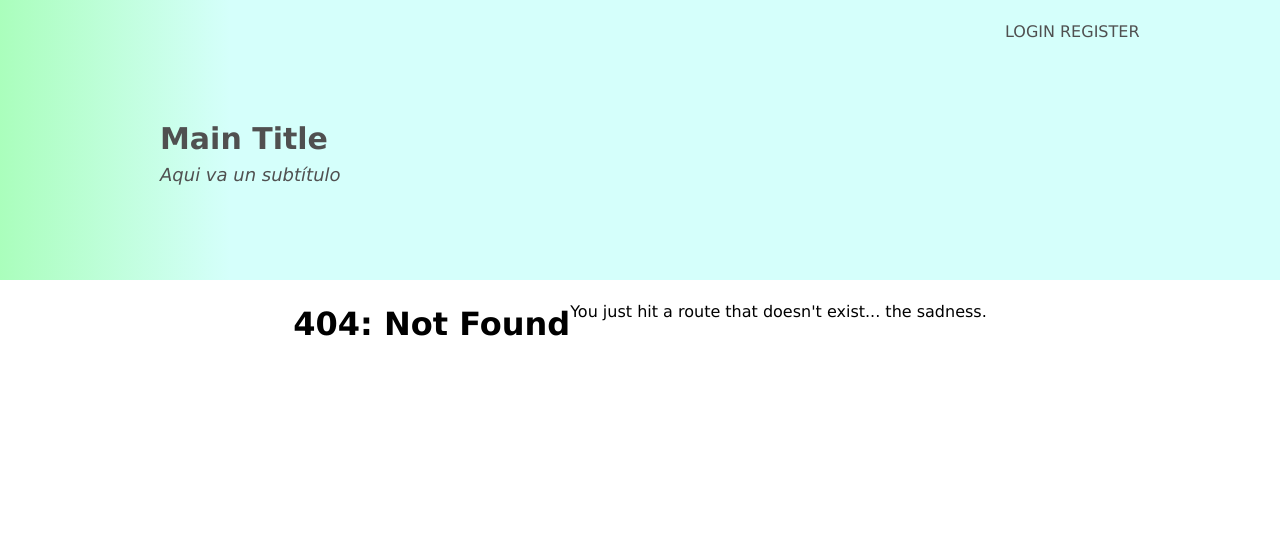
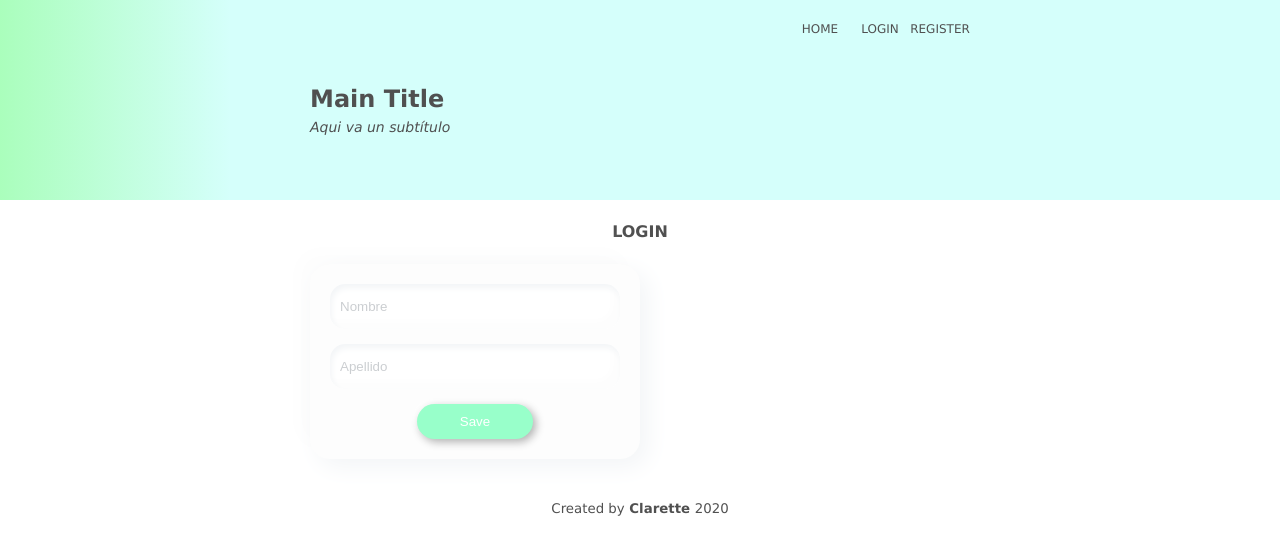
Before and after one commit to cterrasid/hotel-app, a Gatsby site: page /login in a window 1280 px wide. Before the commit this address had no page. Built offline with nearby package versions, Linux system fonts and the light colour scheme; Gatsby itself is replaced by a stand-in of ours.

Commit message:
Created login page with basic form

```diff
--- /dev/null
+++ b/src/components/Footer/index.js
@@ -0,0 +1,24 @@
+import React from "react"
+import { Wrapper } from "../Layout/styles"
+
+export default function Footer() {
+  return (
+    <footer>
+      <Wrapper>
+        <small>
+          Created by
+          <strong>
+            <a
+              href="https://www.linkedin.com/in/clarette-terrasi-diaz/"
+              target="_blank"
+              rel="noopener noreferrer"
+            >
+              {" Clarette "}
+            </a>
+          </strong>
+          2020
+        </small>
+      </Wrapper>
+    </footer>
+  )
+}
--- a/src/components/Header/index.js
+++ b/src/components/Header/index.js
@@ -1,4 +1,5 @@
 import React from "react"
+import { Link } from "gatsby"
 import { HeaderStyled, Navigation } from "./styles.js"
 import { Title, Wrapper } from "../Layout/styles"
 
@@ -6,6 +7,7 @@ const header = {
   title: "Main Title",
   subtitle: "Aqui va un subtítulo",
   nav: [
+    { title: "Home", route: "/" },
     { title: "Login", route: "/login" },
     { title: "Register", route: "/register" },
   ],
@@ -17,11 +19,11 @@ export default function Header() {
       <Wrapper direction="column">
         <Navigation>
           {header.nav.map(el => (
-            <a href={el.route}>{el.title}</a>
+            <Link href={el.route}>{el.title}</Link>
           ))}
         </Navigation>
 
-        <Title>
+        <Title isMainTitle={true}>
           <h1>{header.title}</h1>
           <h2>{header.subtitle}</h2>
         </Title>
--- a/src/components/Header/styles.js
+++ b/src/components/Header/styles.js
@@ -9,7 +9,7 @@ export const HeaderStyled = styled.header`
     var(--color_3) 18%
   );
   color: var(--grey-dark);
-  height: 35vh;
+  height: 25vh;
 `
 
 export const Navigation = styled.nav`
@@ -33,5 +33,9 @@ export const Navigation = styled.nav`
       text-decoration: line-through;
       transition: 0.5s ease;
     }
+
+    ${breakpoints.desktop} {
+      width: 9rem;
+    }
   }
 `
--- a/src/components/Layout/index.js
+++ b/src/components/Layout/index.js
@@ -3,19 +3,24 @@ import Header from "../Header"
 import Helmet from "react-helmet"
 import { Global, css } from "@emotion/core"
 import { Wrapper } from "./styles"
+import Footer from "../Footer"
 
 export default function Layout({ children }) {
   return (
     <>
       <Helmet>
-        <title>Gatsby Hotel</title>
+        <title>Layout</title>
       </Helmet>
       <Header />
-      <Wrapper direction="unset">{children}</Wrapper>
+      <Wrapper direction="column">{children}</Wrapper>
+      <Footer />
       <Global
         styles={css`
           :root {
             --white: #ffffff;
+            --white_smoke: #fdfdfd;
+            --grey_light: #f3f5f7;
+            --grey_medium: #cbced1;
             --grey-dark: #505050;
             --color_1: #98ffca;
             --color_2: #aafebc;
@@ -33,10 +38,12 @@ export default function Layout({ children }) {
           }
 
           body {
+            background-color: var(--white);
+            color: var(--grey-dark);
+            font-family: "Lucida Sans Unicode", "Lucida Grande", sans-serif;
+            font-size: 1.6rem;
             font-size: 16px;
-            font-size: 1.6rem;
             line-height: 1.5;
-            font-family: "Lucida Sans Unicode", "Lucida Grande", sans-serif;
             margin: 0;
             padding: 0;
           }
@@ -46,6 +53,11 @@ export default function Layout({ children }) {
             margin: 0;
             padding: 0;
           }
+
+          a {
+            text-decoration: none;
+            color: var(--grey-dark);
+          }
         `}
       />
     </>
--- a/src/components/Layout/styles.js
+++ b/src/components/Layout/styles.js
@@ -2,7 +2,8 @@ import styled from "@emotion/styled"
 
 export const breakpoints = {
   tablet: "@media screen and (min-width: 768px)",
-  laptop: "@media screen and (min-width: 1440px)",
+  laptop: "@media screen and (min-width: 1024px)",
+  desktop: "@media screen and (min-width: 1440px)",
 }
 
 export const Wrapper = styled.div`
@@ -29,19 +30,29 @@ export const Title = styled.hgroup`
   flex-direction: column;
   height: 100%;
   justify-content: center;
+  text-align: ${props => props.textAlign};
+  margin-bottom: ${props => (props.isMainTitle ? 0 : 20)}px;
 
   h1 {
-    font-size: 30px;
+    font-size: ${props => (props.isMainTitle ? 18 : 14)}px;
+    text-transform: ${props => (props.isMainTitle ? "none" : "uppercase")};
+
+    ${breakpoints.tablet} {
+      font-size: ${props => (props.isMainTitle ? 19 : 15)}px;
+    }
+
+    ${breakpoints.laptop} {
+      font-size: ${props => (props.isMainTitle ? 24 : 16)}px;
+    }
   }
 
   h2 {
-    font-size: 18px;
+    font-size: ${props => (props.isMainTitle ? 12 : 10)}px;
     font-style: italic;
     font-weight: normal;
-  }
 
-  :not(h1),
-  :not(h2) {
-    font-size: 16px;
+    ${breakpoints.laptop} {
+      font-size: ${props => (props.isMainTitle ? 14 : 12)}px;
+    }
   }
 `
--- /dev/null
+++ b/src/pages/login/index.js
@@ -0,0 +1,29 @@
+import React from "react"
+import Layout from "../../components/Layout"
+import { Title } from "../../components/Layout/styles"
+import { Form } from "./styles"
+
+export default function Login() {
+  return (
+    <Layout>
+      <Title textAlign="center" isMainTitle={false}>
+        <h1>Login</h1>
+      </Title>
+      <Form>
+        <input
+          type="text"
+          id="firstName"
+          placeholder="Nombre"
+          name="firstName"
+        />
+        <input
+          type="text"
+          id="lastName"
+          placeholder="Apellido"
+          name="lastName"
+        />
+        <button type="button">Save</button>
+      </Form>
+    </Layout>
+  )
+}
--- /dev/null
+++ b/src/pages/login/styles.js
@@ -0,0 +1,54 @@
+import styled from "@emotion/styled"
+import { breakpoints } from "../../components/Layout/styles"
+
+export const Form = styled.form`
+  background-color: var(--white_smoke);
+  border-radius: 20px;
+  box-shadow: 8px 8px 25px var(--grey_light),
+    -13px -13px 20px var(--white_smoke);
+  display: grid;
+  padding: 20px;
+  place-items: center;
+  row-gap: 15px;
+  width: 90%;
+
+  ${breakpoints.tablet} {
+    width: 50%;
+  }
+
+  input[type="text"] {
+    border: none;
+    border-radius: 15px;
+    box-shadow: inset 2px 4px 6px var(--grey_light),
+      inset -8px -8px 8px var(--white_smoke);
+    outline: none;
+    padding: 15px 10px;
+    width: 100%;
+
+    ::placeholder {
+      color: var(--grey_medium);
+    }
+  }
+
+  button {
+    outline: none;
+    border: none;
+    cursor: pointer;
+    width: 40%;
+    height: 35px;
+    border-radius: 30px;
+    color: #fff;
+    text-align: center;
+    background: var(--color_1);
+    box-shadow: 3px 3px 8px #b1b1b1, -3px -3px 8px #ffffff;
+    transition: 0.5s;
+
+    :hover {
+      background: #2fdbb6;
+    }
+
+    :active {
+      background: #1da88a;
+    }
+  }
+`
```
Also changed, not shown: src/pages/index.js (+9 -1 lines), 1 other file.
